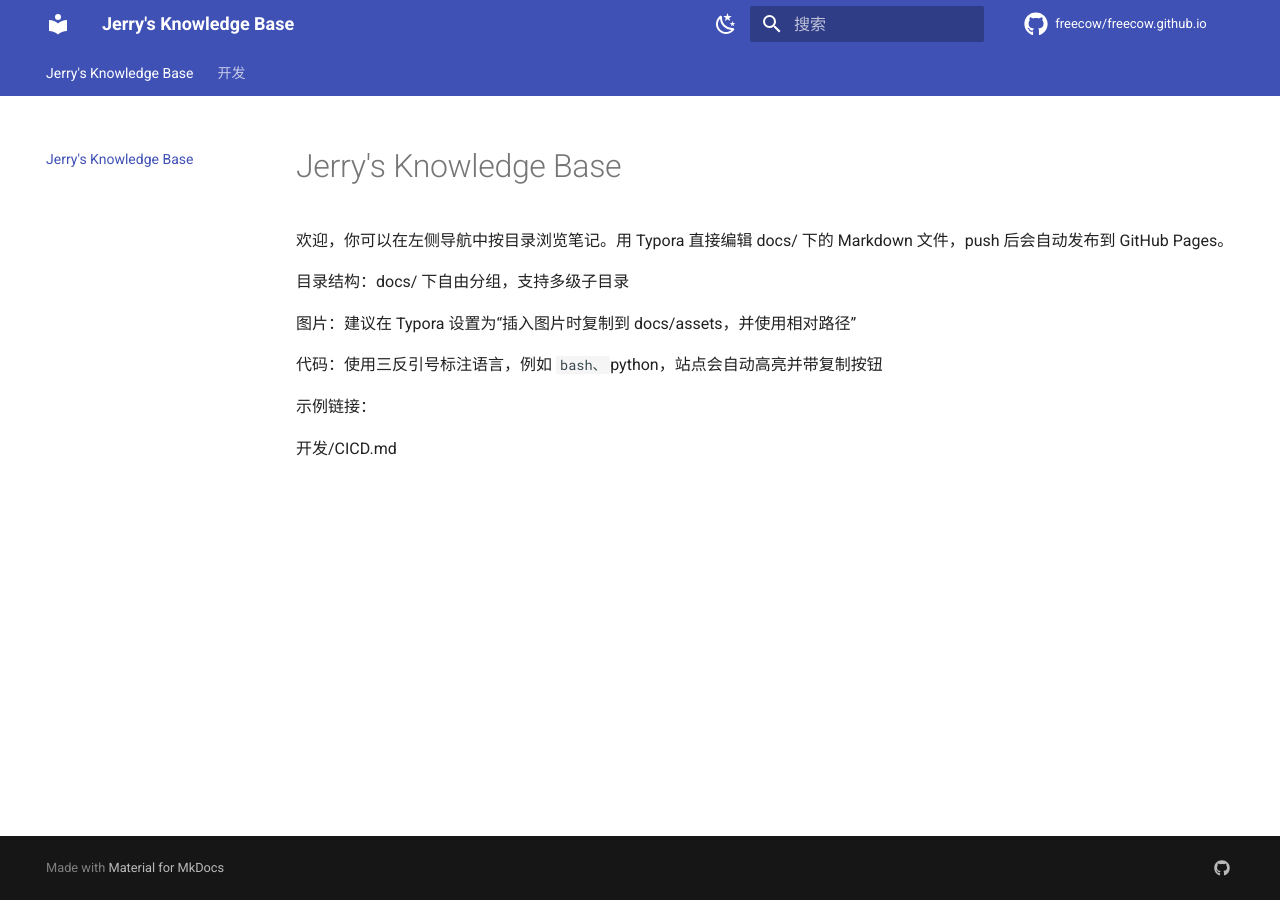
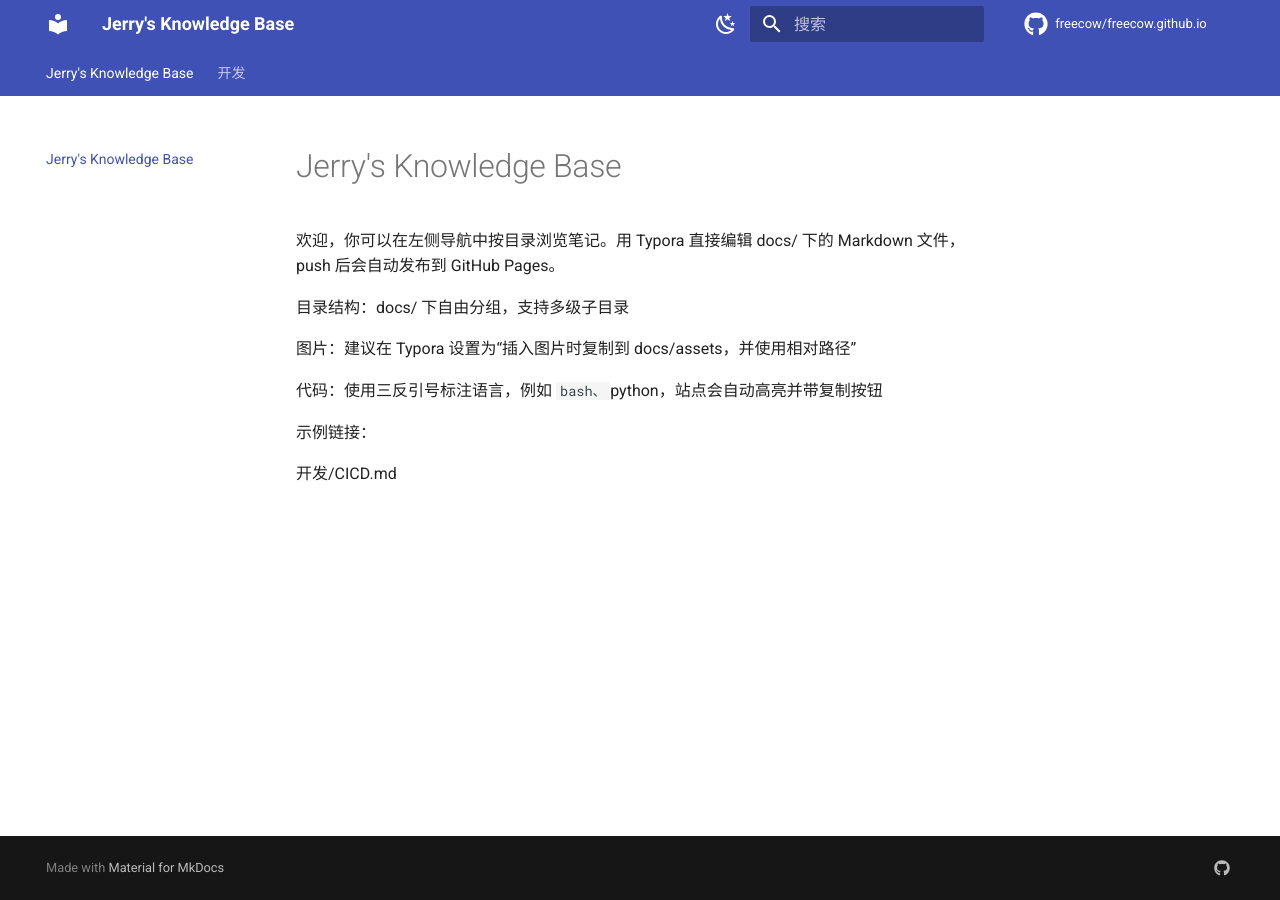
Before and after one commit to freecow/freecow.github.io, an MkDocs documentation site: the page built from docs/index.md, in a window 1280 px wide. Built offline with MkDocs 1.6.1 and Material for MkDocs 9.7.7, drawn with Linux system fonts in a browser that asks for light colours; comment, search, counter and statistics services are not loaded.

Commit message:
chore: modify style

```diff
--- a/mkdocs.yml
+++ b/mkdocs.yml
@@ -13,7 +13,7 @@
     - navigation.instant      # 即时导航
     - navigation.tabs         # 一级导航 Tab
     - navigation.sections     # 侧边栏分节
-    - toc.integrate           # 目录并入右栏
+    # 保持右侧页内目录（不启用 toc.integrate）
     - search.highlight
     - search.suggest
     - content.tabs.link
@@ -41,6 +41,7 @@
       fallback_to_build_date: true
       type: timeago
       locale: zh
+  - macros                      # 允许在 Markdown 中使用 Jinja 变量（用于显示创建/更新日期）
   - awesome-pages              # 依据目录结构自动导航（可用 .pages 调整顺序）
   - glightbox                  # 图片灯箱
   - minify:
@@ -76,3 +77,6 @@
       link: https://github.com/freecow
 
 # 不手写 nav，按目录结构自动生成导航（适合大量子目录）
+
+extra_css:
+  - css/extra.css              # 自定义样式：突出标题等
```
